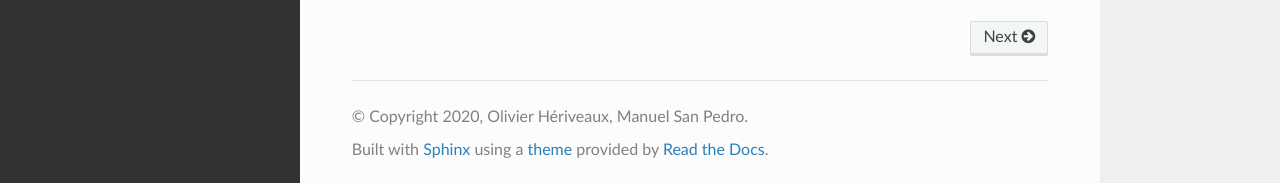
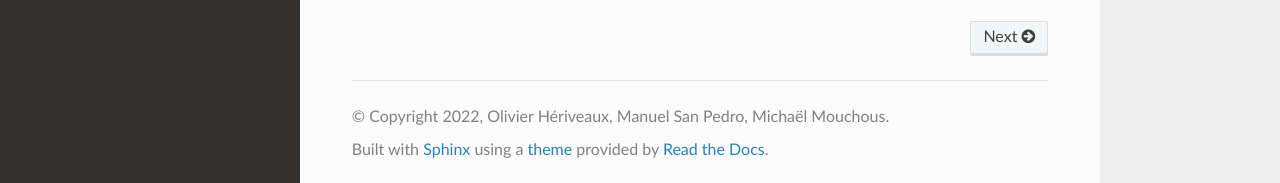
Before and after one commit to Ledger-Donjon/pystages, a Sphinx documentation site: the page built from docs/index.rst, in a window 1280 px wide and 1099 px high. Shown: the part 913-1096 px from the top of the window. Built offline with Sphinx 7.4.7 and the Read the Docs theme 2.0.0, drawn with Linux system fonts in a browser that asks for light colours.

Commit message:
Update conf.py

```diff
--- a/docs/conf.py
+++ b/docs/conf.py
@@ -18,11 +18,11 @@
 # -- Project information -----------------------------------------------------
 
 project = "pystages"
-copyright = "2020, Olivier Hériveaux, Manuel San Pedro"
-author = "Olivier Hériveaux, Manuel San Pedro"
+copyright = "2022, Olivier Hériveaux, Manuel San Pedro, Michaël Mouchous"
+author = "Olivier Hériveaux, Manuel San Pedro, Michaël Mouchous"
 
 # The full version, including alpha/beta/rc tags
-release = "1.0"
+release = "1.1"
 
 
 # -- General configuration ---------------------------------------------------
```
